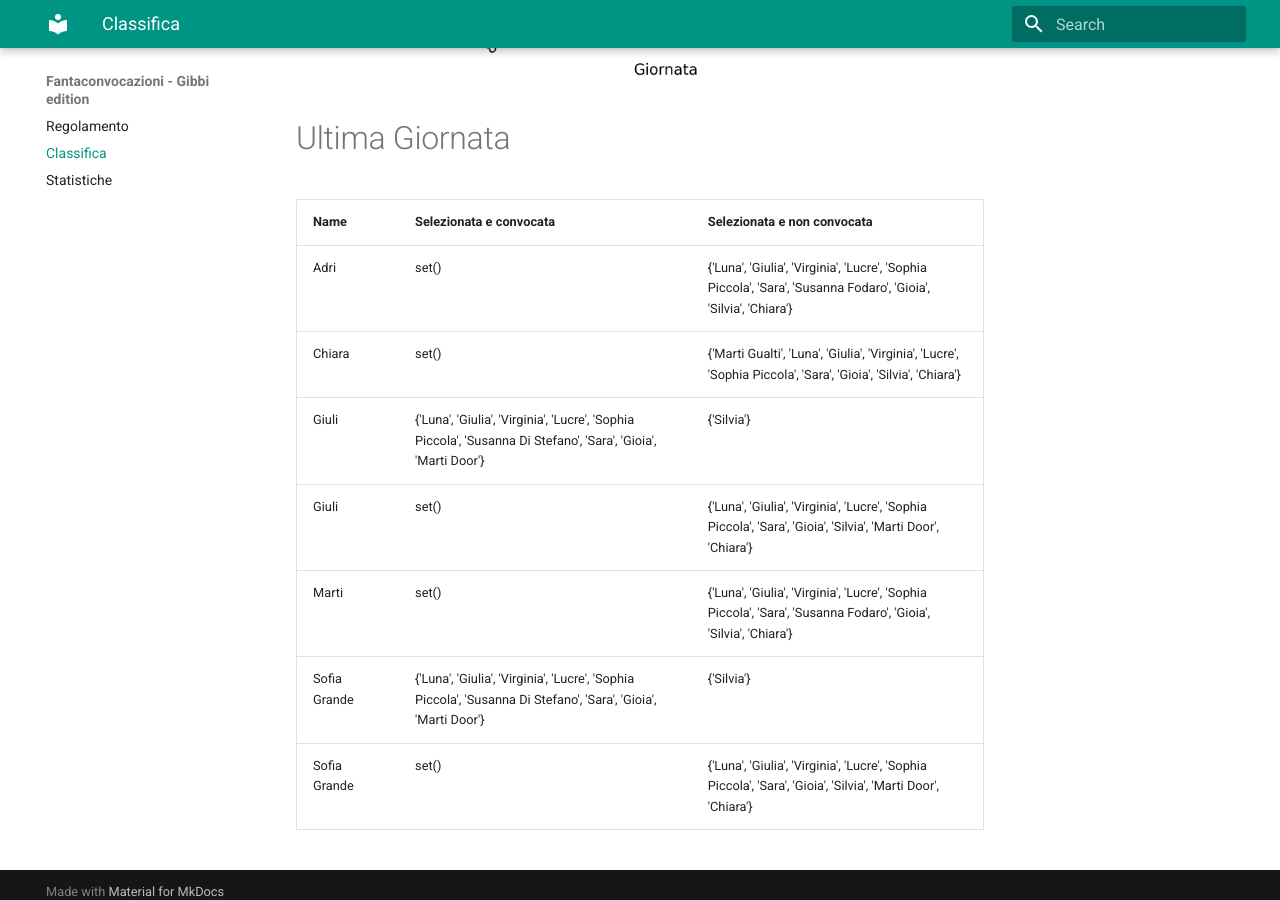
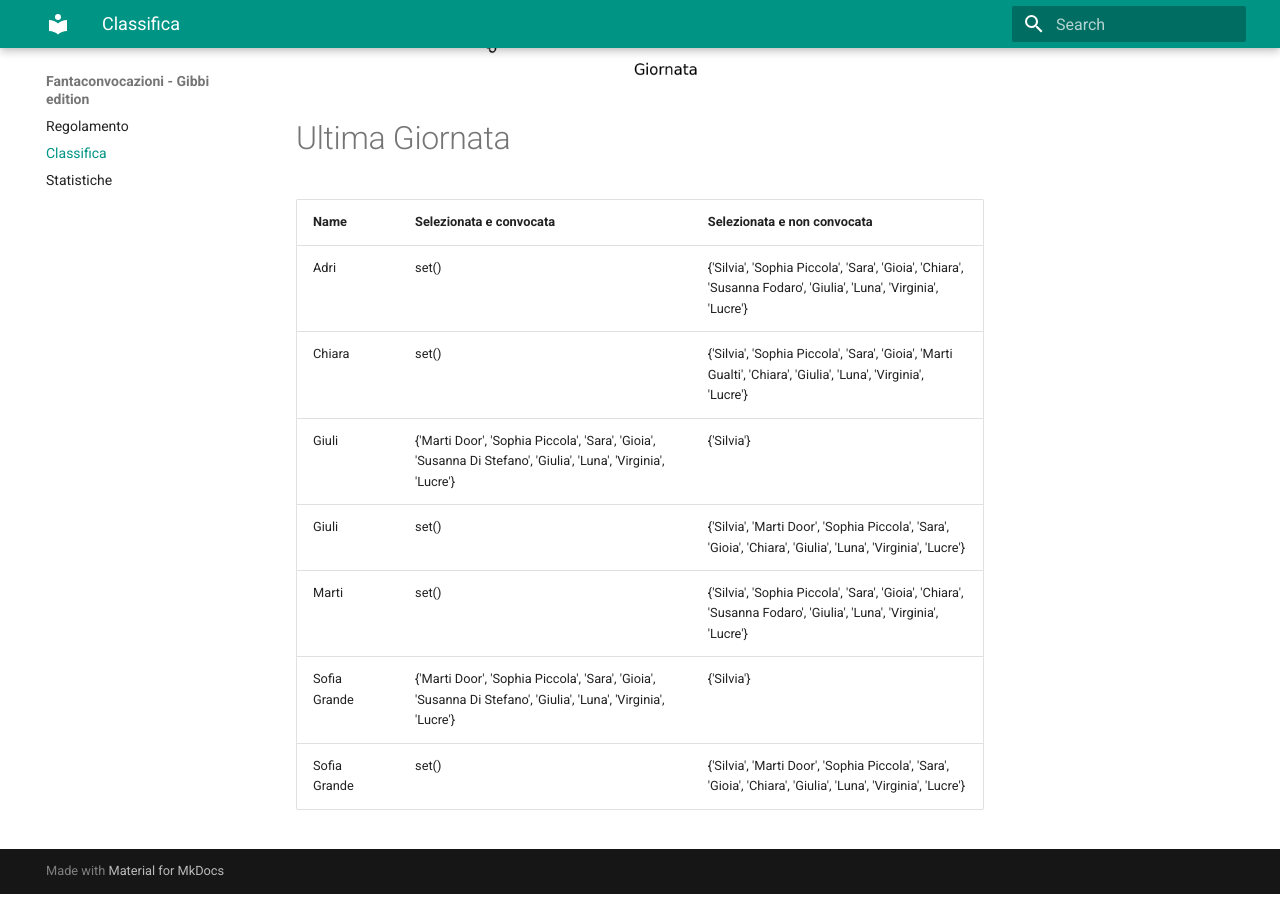
Before and after one commit to martinig94/fantagibbi, an MkDocs documentation site: the page built from docs/Classifica.md, in a window 1280 px wide and 900 px high, scrolled down 1030 px. Built offline with MkDocs 1.6.1 and Material for MkDocs 9.7.7, drawn with Linux system fonts in a browser that asks for light colours.

Commit message:
Auto-update from main.py

```diff
--- a/docs/Classifica.md
+++ b/docs/Classifica.md
@@ -18,11 +18,11 @@
 <!-- START_TABLE CORRECT -->
 | Name         | Selezionata e convocata                                                                                        | Selezionata e non convocata                                                                                      |
 |:-------------|:---------------------------------------------------------------------------------------------------------------|:-----------------------------------------------------------------------------------------------------------------|
-| Adri         | set()                                                                                                          | {'Luna', 'Giulia', 'Virginia', 'Lucre', 'Sophia Piccola', 'Sara', 'Susanna Fodaro', 'Gioia', 'Silvia', 'Chiara'} |
-| Chiara       | set()                                                                                                          | {'Marti Gualti', 'Luna', 'Giulia', 'Virginia', 'Lucre', 'Sophia Piccola', 'Sara', 'Gioia', 'Silvia', 'Chiara'}   |
-| Giuli        | {'Luna', 'Giulia', 'Virginia', 'Lucre', 'Sophia Piccola', 'Susanna Di Stefano', 'Sara', 'Gioia', 'Marti Door'} | {'Silvia'}                                                                                                       |
-| Giuli        | set()                                                                                                          | {'Luna', 'Giulia', 'Virginia', 'Lucre', 'Sophia Piccola', 'Sara', 'Gioia', 'Silvia', 'Marti Door', 'Chiara'}     |
-| Marti        | set()                                                                                                          | {'Luna', 'Giulia', 'Virginia', 'Lucre', 'Sophia Piccola', 'Sara', 'Susanna Fodaro', 'Gioia', 'Silvia', 'Chiara'} |
-| Sofia Grande | {'Luna', 'Giulia', 'Virginia', 'Lucre', 'Sophia Piccola', 'Susanna Di Stefano', 'Sara', 'Gioia', 'Marti Door'} | {'Silvia'}                                                                                                       |
-| Sofia Grande | set()                                                                                                          | {'Luna', 'Giulia', 'Virginia', 'Lucre', 'Sophia Piccola', 'Sara', 'Gioia', 'Silvia', 'Marti Door', 'Chiara'}     |
+| Adri         | set()                                                                                                          | {'Silvia', 'Sophia Piccola', 'Sara', 'Gioia', 'Chiara', 'Susanna Fodaro', 'Giulia', 'Luna', 'Virginia', 'Lucre'} |
+| Chiara       | set()                                                                                                          | {'Silvia', 'Sophia Piccola', 'Sara', 'Gioia', 'Marti Gualti', 'Chiara', 'Giulia', 'Luna', 'Virginia', 'Lucre'}   |
+| Giuli        | {'Marti Door', 'Sophia Piccola', 'Sara', 'Gioia', 'Susanna Di Stefano', 'Giulia', 'Luna', 'Virginia', 'Lucre'} | {'Silvia'}                                                                                                       |
+| Giuli        | set()                                                                                                          | {'Silvia', 'Marti Door', 'Sophia Piccola', 'Sara', 'Gioia', 'Chiara', 'Giulia', 'Luna', 'Virginia', 'Lucre'}     |
+| Marti        | set()                                                                                                          | {'Silvia', 'Sophia Piccola', 'Sara', 'Gioia', 'Chiara', 'Susanna Fodaro', 'Giulia', 'Luna', 'Virginia', 'Lucre'} |
+| Sofia Grande | {'Marti Door', 'Sophia Piccola', 'Sara', 'Gioia', 'Susanna Di Stefano', 'Giulia', 'Luna', 'Virginia', 'Lucre'} | {'Silvia'}                                                                                                       |
+| Sofia Grande | set()                                                                                                          | {'Silvia', 'Marti Door', 'Sophia Piccola', 'Sara', 'Gioia', 'Chiara', 'Giulia', 'Luna', 'Virginia', 'Lucre'}     |
 <!-- END_TABLE CORRECT -->
```
